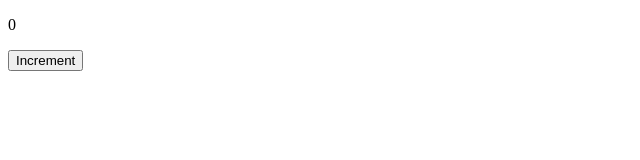
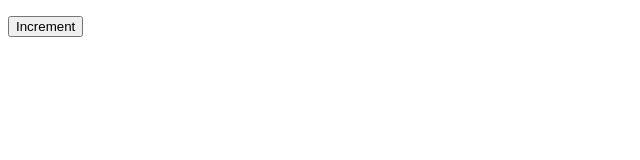
Before and after one commit to acciojob/increment-counter-MANOJ-02460, a website: page main.html in a window 1280 px wide. Shown: the whole page, without its empty margins (0-640 px from the left). Drawn offline with Linux system fonts and the light colour scheme.

Commit message:
created a submission

```diff
--- a/main.html
+++ b/main.html
@@ -8,7 +8,7 @@
 
 <body>
 	<!-- the entire body must be written by student -->
-	<p id="counter">0</p>
+	<p id="counter"></p>
 	<button onclick=incrementBtn() id="incrementBtn">Increment</button>
     <script type="text/javascript" src="./script.js">
 </script>
```
